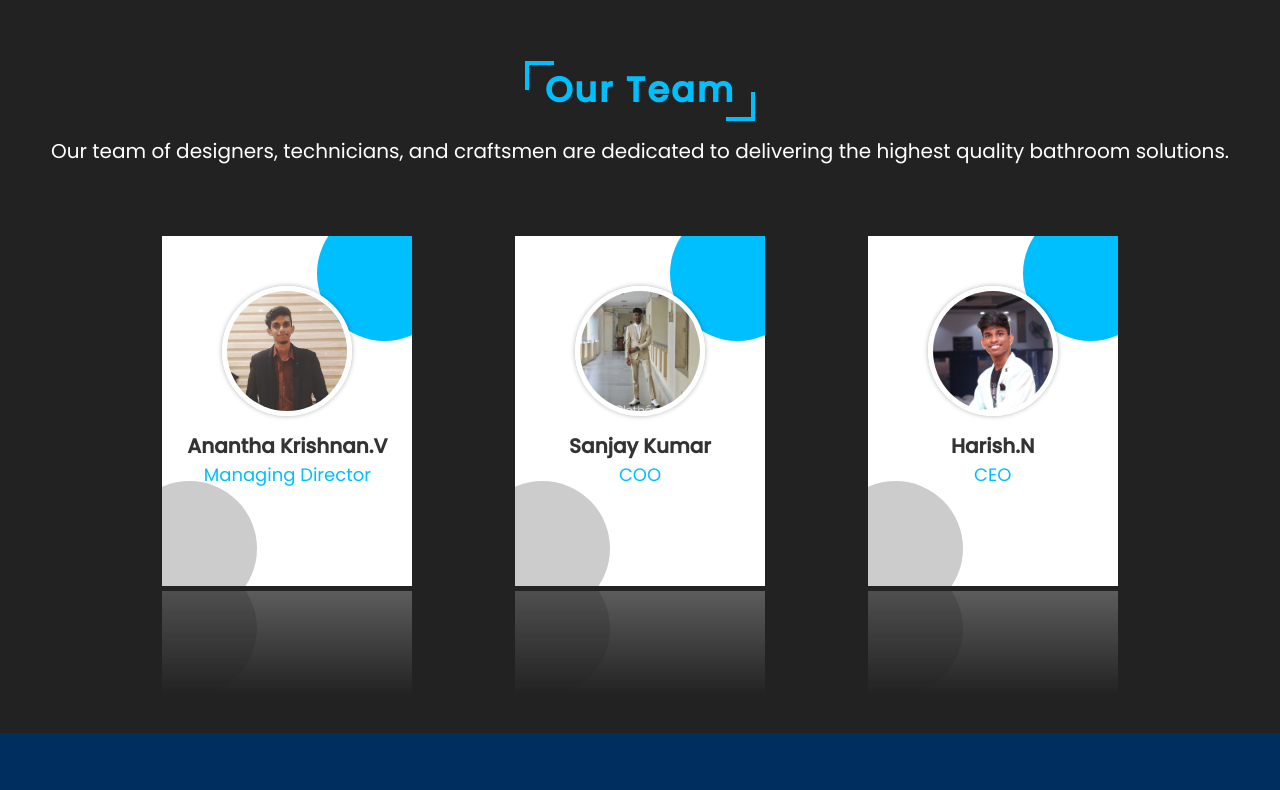
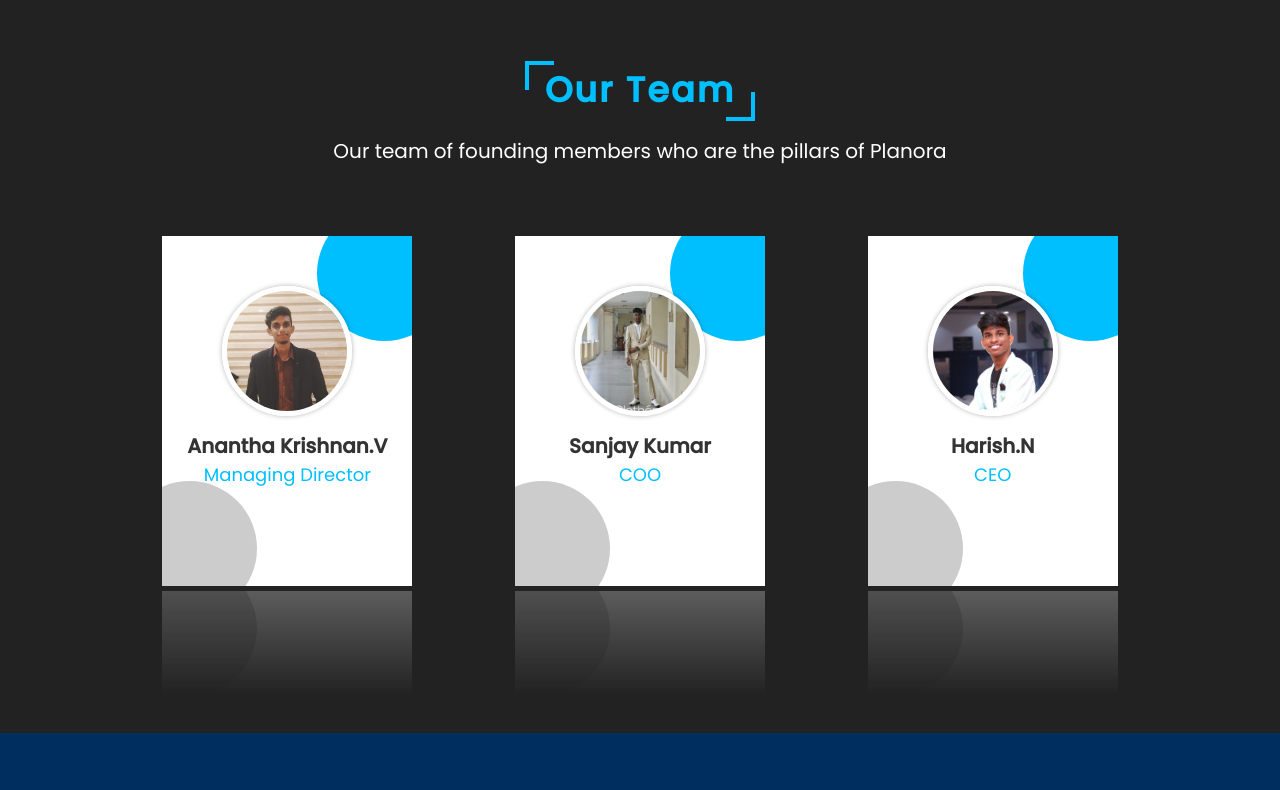
Before and after one commit to CookiestechMadurai/planora, a website: page index.html in a window 1280 px wide. Shown: the part 3374-4164 px from the top of the page. Drawn offline with nearby package versions, Linux system fonts and the light colour scheme.

Commit message:
Update index.html

```diff
--- a/index.html
+++ b/index.html
@@ -178,8 +178,7 @@
     <section class="team" style="margin-top: 7rem">
        <h1 class="heading" style="margin-top: 3rem" id="team">Our Team</h1>
       <p style="font-size: 2rem; color: white; margin-bottom: 20px">
-        Our team of designers, technicians, and craftsmen are dedicated to
-        delivering the highest quality bathroom solutions.
+        Our team of founding members who are the pillars of Planora
       </p>
       <div class="row">
         <div class="card">
```
